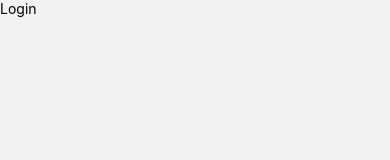
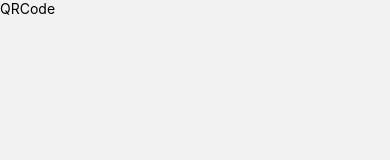
Before and after one commit to Dipono/digital_time_frame_native, a React Native app: screen /qrcode in a window 390 px wide. Before the commit this address had no page. Shown: the top 160 px of the page. Built offline with nearby package versions, Linux system fonts and the light colour scheme.

Commit message:
qr code initial commit

```diff
--- a/App.js
+++ b/App.js
@@ -4,7 +4,7 @@ import { StyleSheet, Text, View } from 'react-native';
 import { NavigationContainer } from '@react-navigation/native';
 import { createNativeStackNavigator } from '@react-navigation/native-stack';
 
-import Home from './screens/Login'
+import QRCode from './screens/QRCode'
 
 const Stack = createNativeStackNavigator();
 export default function App() {
@@ -16,8 +16,8 @@ export default function App() {
         }}>
           {/* Screen Home Page */}
         <Stack.Screen
-          name="home"
-          component={Home}
+          name="qrcode"
+          component={QRCode}
         />
         {/* More Screens hereW */}
       </Stack.Navigator>
--- a/screens/Login.js
+++ /dev/null
@@ -1,9 +0,0 @@
-import {Text, View } from 'react-native';
-function Home() {
-    return(
-        <Text>Login</Text>
-    )
-
-}
-
-export default Home;
--- /dev/null
+++ b/screens/QRCode.js
@@ -0,0 +1,10 @@
+import {Text, View } from 'react-native';
+//import { RNQRCodeScannerProps, RNQRCodeScannerState  } from 'react-native-qrcode-scanner'
+function QRCode() {
+    return(
+        <Text>QRCode</Text>
+    )
+
+}
+
+export default QRCode;
```
Also changed, not shown: package.json (+4 -3 lines), 1 other file (tests, documents, lock files or other folders).
